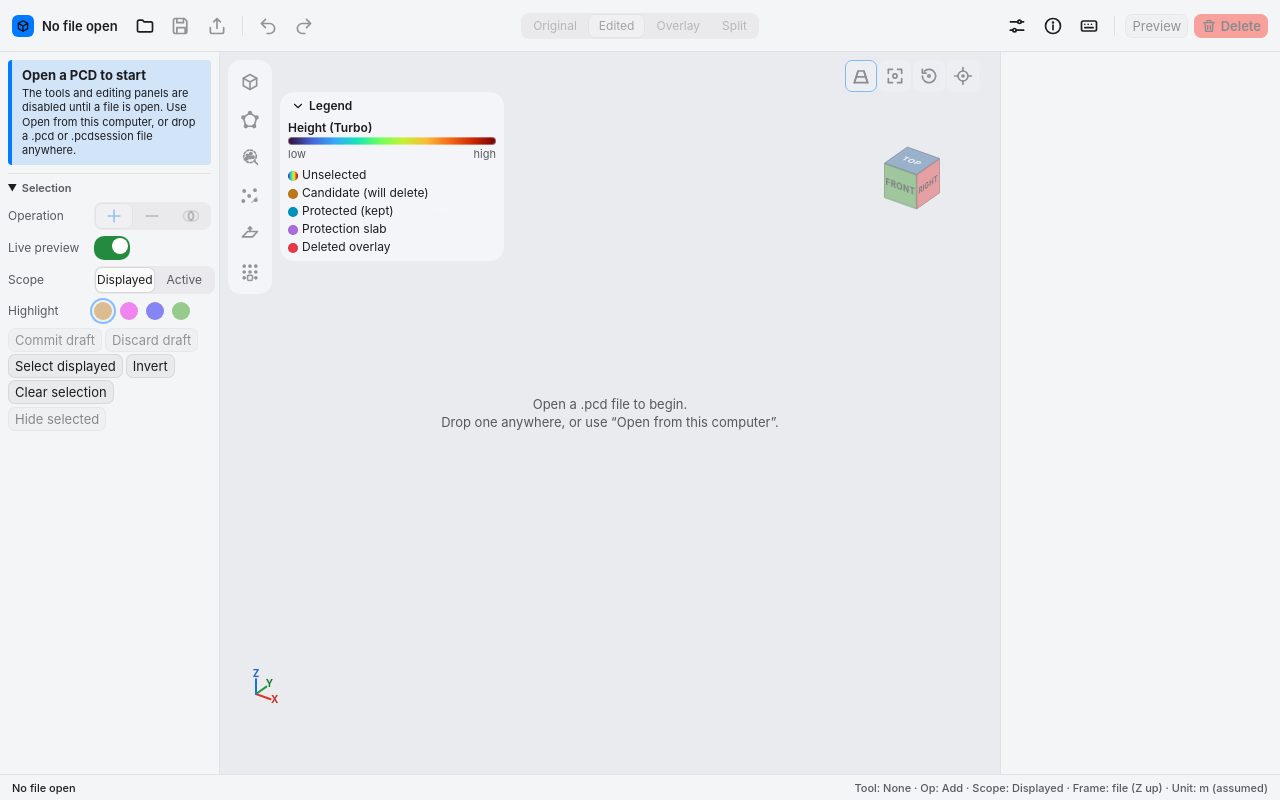
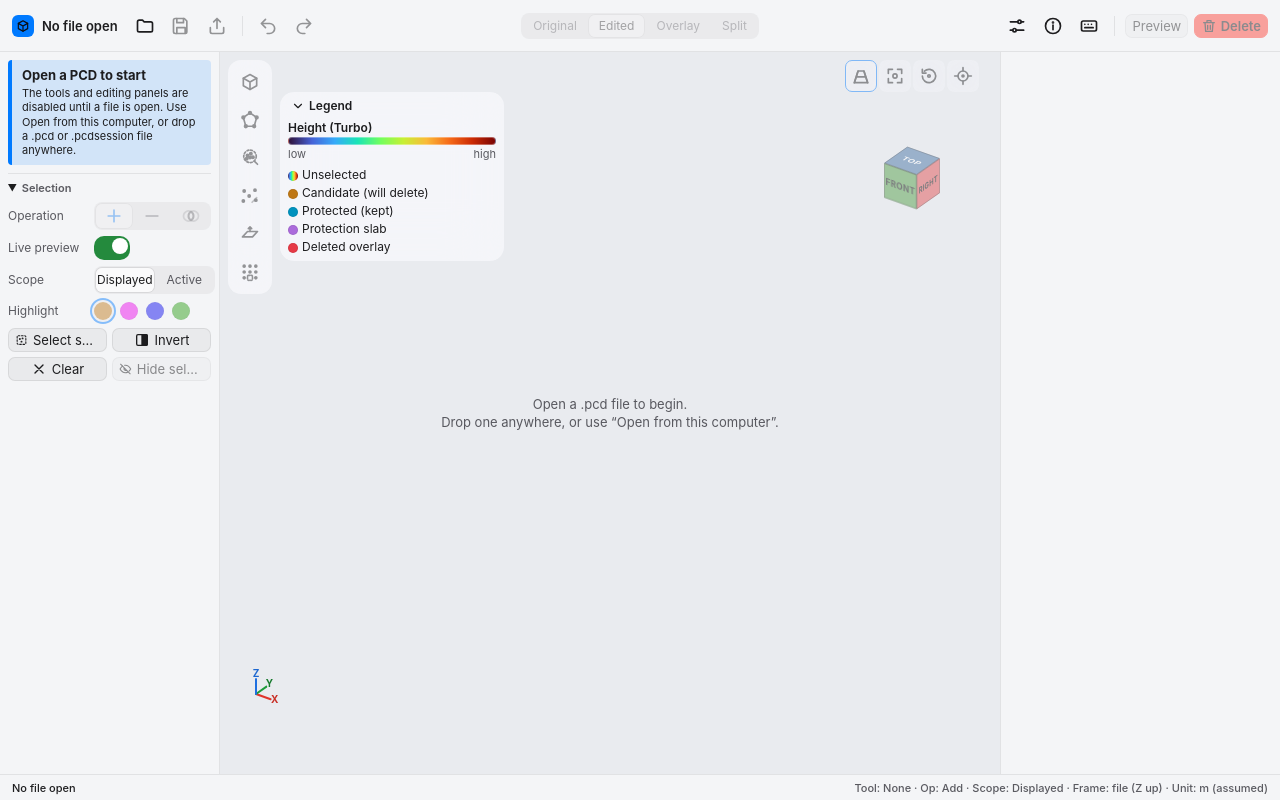
Before and after one commit to G-S-Rodrigues/GR-pcd-editor, a website built with Vite: page frontend/index.html in a window 1280 px wide. Built offline with nearby package versions, Linux system fonts and the light colour scheme; files whose address does not match are found by name.

Commit message:
This commit lays the Selection actions out as a 2x2 .actions grid with icons and short texts (titles led by the field label) and wraps Draft and Kept in .callout blocks, hiding the scope note when empty; new tests: UI-1205, UI-1206, UI-1207 (RED seen: expected 'Select displayed' to be 'Select shown'-class failures, 3 failed in selectionpanel.test.ts); changed tests: UI-300 (icon names selectall, invert, clear added), UI-639 (title now led by the field label)

```diff
--- a/frontend/index.html
+++ b/frontend/index.html
@@ -466,6 +466,13 @@
       .f { display: flex; align-items: center; justify-content: space-between; gap: 6px; margin: 2px 0; color: var(--label-2); min-width: 0; font: var(--t-callout); }
       .f input[type=text] { width: 6em; max-width: 100%; min-width: 0; }
       .note { font: var(--t-callout); }
+      .actions { display: grid; grid-template-columns: 1fr 1fr; gap: 5px; margin: 6px 0; }
+      .actions button { min-width: 0; display: inline-flex; align-items: center; justify-content: center; gap: 5px; }
+      .actions button span { min-width: 0; overflow: hidden; text-overflow: ellipsis; white-space: nowrap; }
+      .callout { background: var(--fill-1); border-radius: 8px; padding: 6px 8px; margin: 6px 0; display: flex; flex-direction: column; gap: 4px; }
+      .callout.accent { background: var(--accent-soft); }
+      .callout[hidden] { display: none; }
+      .callout .note { margin: 0; }
       .verts { max-height: 160px; overflow: auto; }
       .vertrow { display: grid; grid-template-columns: 1.5em 1fr 1fr; gap: 4px; margin: 2px 0; }
       .vertrow input { width: 100%; }
--- a/frontend/src/ui/icons.ts
+++ b/frontend/src/ui/icons.ts
@@ -54,6 +54,10 @@ export const ICONS = {
   pencil: [p("M4 20l1-4L16 5l3 3L8 19z"), p("M14 7l3 3")],
   /** Not in the sheet: a dotted box with a point, for "select this layer's points" (part 17-10). */
   pick: [r(4, 4, 16, 16, 2), c(12, 12, 2)],
+  /** Not in the sheet (22-7): the Selection action icons. */
+  selectall: [dashed(r(4, 4, 16, 16, 2), "3 3"), c(9, 10, 0.8), c(14, 9, 0.8), c(12, 15, 0.8)],
+  invert: [r(4, 4, 16, 16, 2), pa("M12 4v16M12 4h6a2 2 0 0 1 2 2v12a2 2 0 0 1-2 2h-6z", { fill: "currentColor" })],
+  clear: [p("M6 6l12 12M18 6 6 18")],
   /** Not in the sheet: the protected-layer mark (22-2, R22-3), the mockup's shield outline with a tick. */
   shield: [p("M12 3 5 6v5c0 4.5 3 8 7 10 4-2 7-5.5 7-10V6z"), p("m9 12 2 2 4-4")],
   /** Not in the sheet (22-5, mockup-22): the app mark, a cube. */
--- a/frontend/src/ui/selectionpanel.ts
+++ b/frontend/src/ui/selectionpanel.ts
@@ -12,7 +12,11 @@ import { SELECTED_COLOURS, type SelectedColourId, selectedPresets } from "../col
 import { cssColour } from "./legend";
 import { iconControl } from "./iconbutton";
 import { iconSvg } from "./icons";
+import { FIELD_SPECS } from "./fields";
 import { TOOLTIPS } from "./tooltips";
+
+/** The tooltip led by the field label: the visible text of the action buttons is shorter than the label. */
+const tip = (id: string): string => `${FIELD_SPECS.find((f) => f.id === id)?.label ?? id}: ${TOOLTIPS[id] ?? ""}`;
 import { h } from "./dom";
 import { foldable } from "./fold";
 import type { PanelActions } from "./panels";
@@ -140,7 +144,8 @@ export function buildSelectionPanel(root: HTMLElement, store: Store<AppState>, a
     return why !== null;
   };
   // Hide selected: a text button (no glyph); inactive buttons stay clickable so the click explains why (like Select displayed)
-  const hideBtn = control("button", { id: "sel-hide", "aria-pressed": "false", onclick: () => a.toggleHide() }, "Hide selected");
+  const hideText = h("span", { text: "Hide selected" });
+  const hideBtn = control("button", { id: "sel-hide", "aria-pressed": "false", onclick: () => a.toggleHide() }, iconSvg("eyeoff", 16), hideText);
   const commit = control("button", { id: "sel-commit", onclick: a.commitDraft }, "Commit draft");
   const discard = control("button", { id: "sel-discard", onclick: a.discardDraft }, "Discard draft");
   const note = h("p", { id: "scope-note", class: "note" });
@@ -157,6 +162,8 @@ export function buildSelectionPanel(root: HTMLElement, store: Store<AppState>, a
     if (m) addNotice(store, "error", "delete_kept_failed", m);
   };
   const keptToggle = control("button", { id: "sel-show-kept", onclick: () => store.update((s) => ({ ...s, showKept: !s.showKept })) }, "Show kept points");
+  const draftCallout = h("div", { id: "draft-callout", class: "callout accent", hidden: true }, draftNote, h("div", { class: "stack" }, discard, commit));
+  const keptCallout = h("div", { id: "kept-callout", class: "callout", hidden: true }, keptWarn, keptDelete, keptToggle);
   const fold = foldable(
     store,
     "selection",
@@ -166,21 +173,19 @@ export function buildSelectionPanel(root: HTMLElement, store: Store<AppState>, a
     liveNote,
     prow("Scope", scope),
     prow("Highlight", swatchGroup),
-    h("div", { class: "stack" }, commit, discard),
     h(
       "div",
-      { class: "stack" },
-      guarded(control("button", { id: "sel-select-displayed", onclick: () => refuse() || a.selectDisplayed() }, "Select displayed")),
-      guarded(control("button", { id: "sel-invert", onclick: () => refuse() || a.invert() }, "Invert")),
+      { class: "actions" },
+      guarded(control("button", { id: "sel-select-displayed", onclick: () => refuse() || a.selectDisplayed() }, iconSvg("selectall", 16), h("span", { text: "Select shown" }))),
+      guarded(control("button", { id: "sel-invert", onclick: () => refuse() || a.invert() }, iconSvg("invert", 16), h("span", { text: "Invert" }))),
+      control("button", { id: "sel-clear", tooltip: tip("sel-clear"), onclick: a.clearSelection }, iconSvg("clear", 16), h("span", { text: "Clear" })),
+      hideBtn,
     ),
-    h("div", { class: "stack" }, control("button", { id: "sel-clear", onclick: a.clearSelection }, "Clear selection"), hideBtn),
     deleteBlocked,
     note,
     clusterLimit,
-    draftNote,
-    keptWarn,
-    keptDelete,
-    keptToggle,
+    draftCallout,
+    keptCallout,
   );
   root.append(fold.el);
   const sync: Sync = (s) => {
@@ -217,14 +222,14 @@ export function buildSelectionPanel(root: HTMLElement, store: Store<AppState>, a
       const id = b.getAttribute("data-control") ?? "";
       b.setAttribute("aria-disabled", String(why !== null));
       b.classList.toggle("inactive", why !== null);
-      b.title = why ? `${TOOLTIPS[id]} (${why})` : (TOOLTIPS[id] ?? "");
+      b.title = why ? `${tip(id)} (${why})` : tip(id);
     }
     const hs = hideState(s);
-    hideBtn.textContent = hs.label;
+    hideText.textContent = hs.label;
     hideBtn.setAttribute("aria-pressed", String(hs.pressed));
     hideBtn.setAttribute("aria-disabled", String(hs.reason !== null));
     hideBtn.classList.toggle("inactive", hs.reason !== null);
-    hideBtn.title = hs.reason ? `${TOOLTIPS["sel-hide"]} (${hs.reason})` : TOOLTIPS["sel-hide"];
+    hideBtn.title = hs.reason ? `${tip("sel-hide")} (${hs.reason})` : tip("sel-hide");
     commit.disabled = !commitEnabled(s);
     commit.textContent = commitLabel(s);
     discard.disabled = !discardEnabled(s);
@@ -232,7 +237,9 @@ export function buildSelectionPanel(root: HTMLElement, store: Store<AppState>, a
     draftNote.hidden = dn === null;
     draftNote.textContent = dn?.text ?? "";
     draftNote.title = dn?.title ?? "";
+    draftCallout.hidden = !discardEnabled(s);
     const n = scopeNotice(s);
+    note.hidden = n === null;
     note.textContent = n ?? "";
     const db = deleteBlockedNote(s);
     deleteBlocked.hidden = db === null;
@@ -247,6 +254,7 @@ export function buildSelectionPanel(root: HTMLElement, store: Store<AppState>, a
     keptDelete.textContent = hl.deleteKeptLabel ?? "";
     keptToggle.hidden = hl.keptCount === 0;
     keptToggle.classList.toggle("active", s.showKept);
+    keptCallout.hidden = keptWarn.hidden && keptDelete.hidden && keptToggle.hidden;
   };
   store.subscribe((s) => {
     fold.sync(s);
```
Also changed, not shown: frontend/src/ui/icons.test.ts (+1 -1 lines), frontend/src/ui/oppanel.test.ts (+1 -1 lines), frontend/src/ui/selectionpanel.test.ts (+55 -0 lines).
